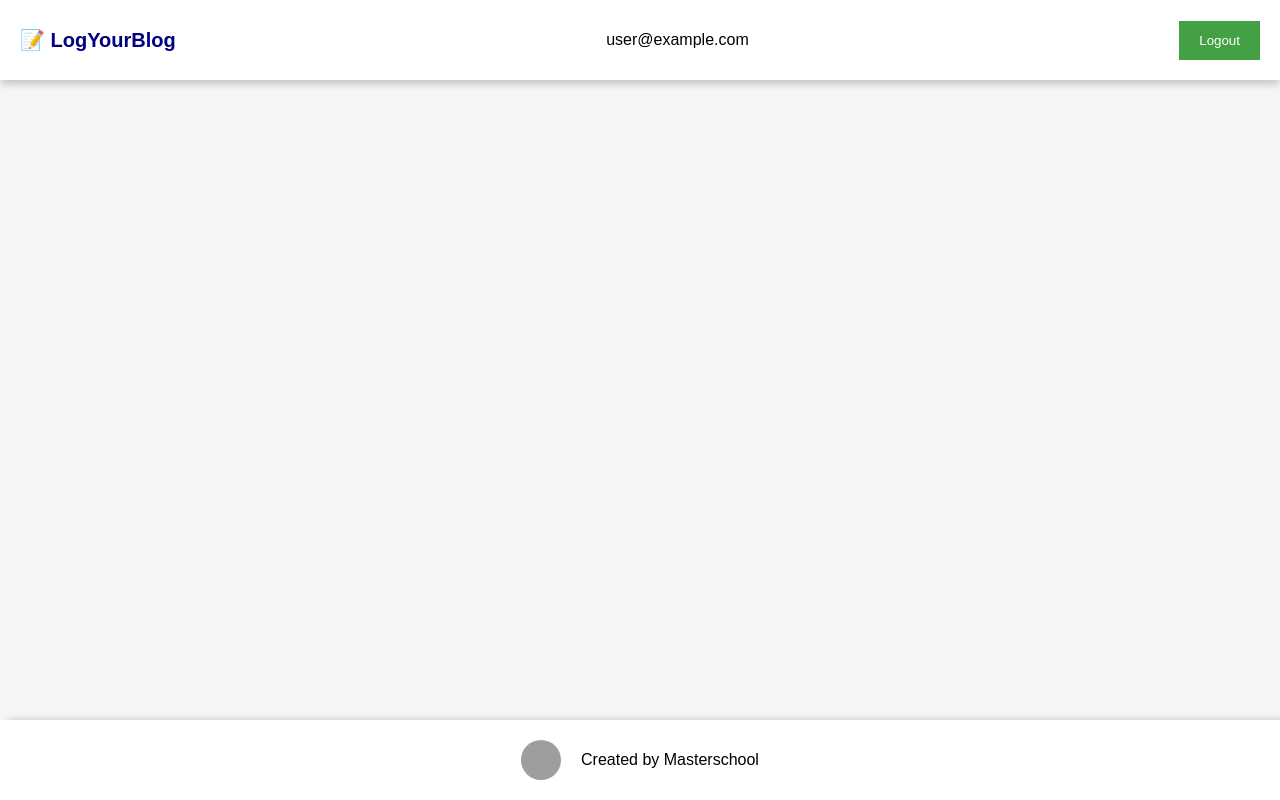
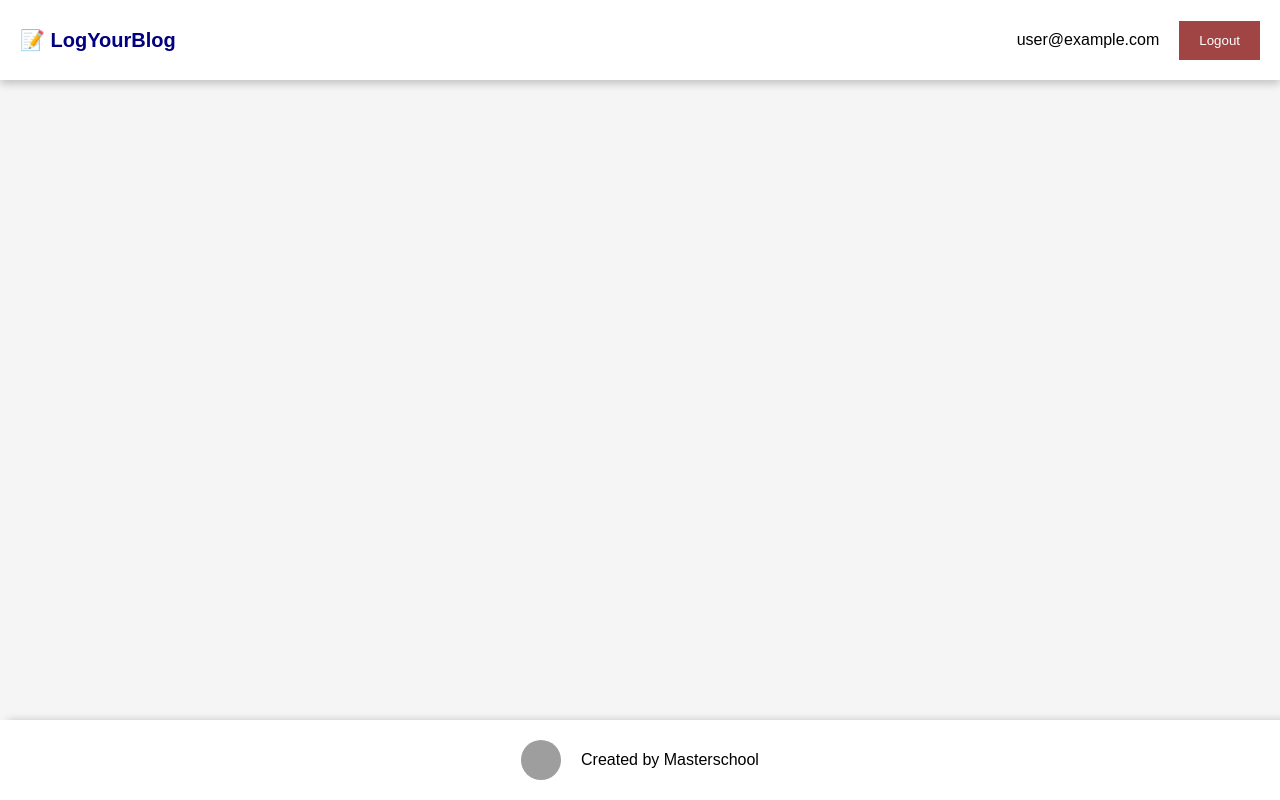
Before and after one commit to David-L-R/react_firebase, a React (Create React App) app: page / in a window 1280 px wide. Built offline with nearby package versions, Linux system fonts and the light colour scheme; no server answers; sample sign-in values are in the browser's storage; grey boxes are pictures that could not be loaded.

Commit message:
feat: buttons have different colors

```diff
--- a/src/components/Layout/auth/SigninPage.jsx
+++ b/src/components/Layout/auth/SigninPage.jsx
@@ -78,7 +78,9 @@ export const SigninPage = () => {
               >
                 Password
               </Input>
-              <button type='submit'>Submit</button>
+              <button className='success' type='submit'>
+                Submit
+              </button>
             </Form>
             <p>
               Already have an account? <Link to='/signup'>Signup</Link>
--- a/src/components/Layout/auth/SignupPage.jsx
+++ b/src/components/Layout/auth/SignupPage.jsx
@@ -87,7 +87,9 @@ export const SignupPage = () => {
               >
                 Password
               </Input>
-              <button type='submit'>Submit</button>
+              <button className='success' type='submit'>
+                Submit
+              </button>
             </Form>
             <p>
               Already have an account? <Link to='/login'>Login</Link>
--- a/src/components/Layout/auth/auth.css
+++ b/src/components/Layout/auth/auth.css
@@ -11,18 +11,34 @@
 }
 
 button {
-  background-color: rgb(68, 160, 68);
   border: none;
   outline: none;
+  padding: 12px 20px;
   cursor: pointer;
-  color: white;
-  padding: 12px 20px;
 }
 
-button:hover {
+button.success {
+  background-color: rgb(68, 160, 68);
+  color: white;
+}
+
+button.success:hover {
   background-color: rgb(112, 198, 112);
 }
 
-button:active {
+button.success:active {
   background-color: rgb(68, 160, 68);
 }
+
+button.error {
+  background-color: rgb(160, 68, 68);
+  color: white;
+}
+
+button.error:hover {
+  background-color: rgb(212, 103, 103);
+}
+
+button.error:active {
+  background-color: rgb(160, 68, 68);
+}
--- a/src/components/Layout/navbar/Navbar.jsx
+++ b/src/components/Layout/navbar/Navbar.jsx
@@ -8,8 +8,12 @@ export const Navbar = () => {
   return (
     <nav>
       <Logo />
-      <div>{user && <p>{user.email}</p>}</div>
-      <button onClick={signout}>Logout</button>
+      <div class='persona'>
+        {user && <p>{user.email}</p>}{" "}
+        <button className='error' onClick={signout}>
+          Logout
+        </button>
+      </div>
     </nav>
   );
 };
--- a/src/components/Layout/navbar/navbar.css
+++ b/src/components/Layout/navbar/navbar.css
@@ -9,6 +9,11 @@ nav {
   align-items: center;
   padding: 0 20px;
   z-index: 3;
+}
+
+.persona {
+  display: flex;
+  gap: 20px;
 }
 
 @media only screen and (max-width: 600px) {
```
